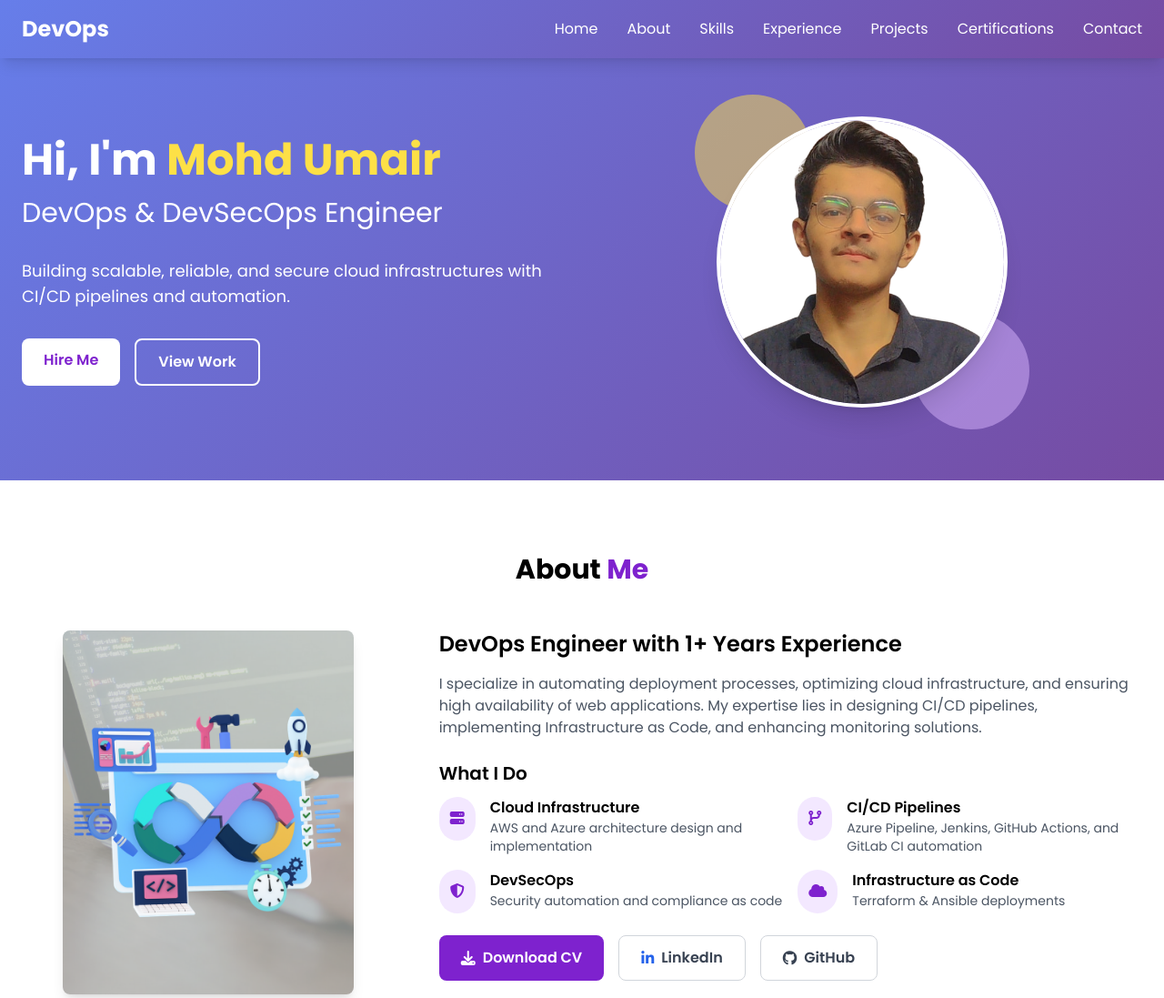
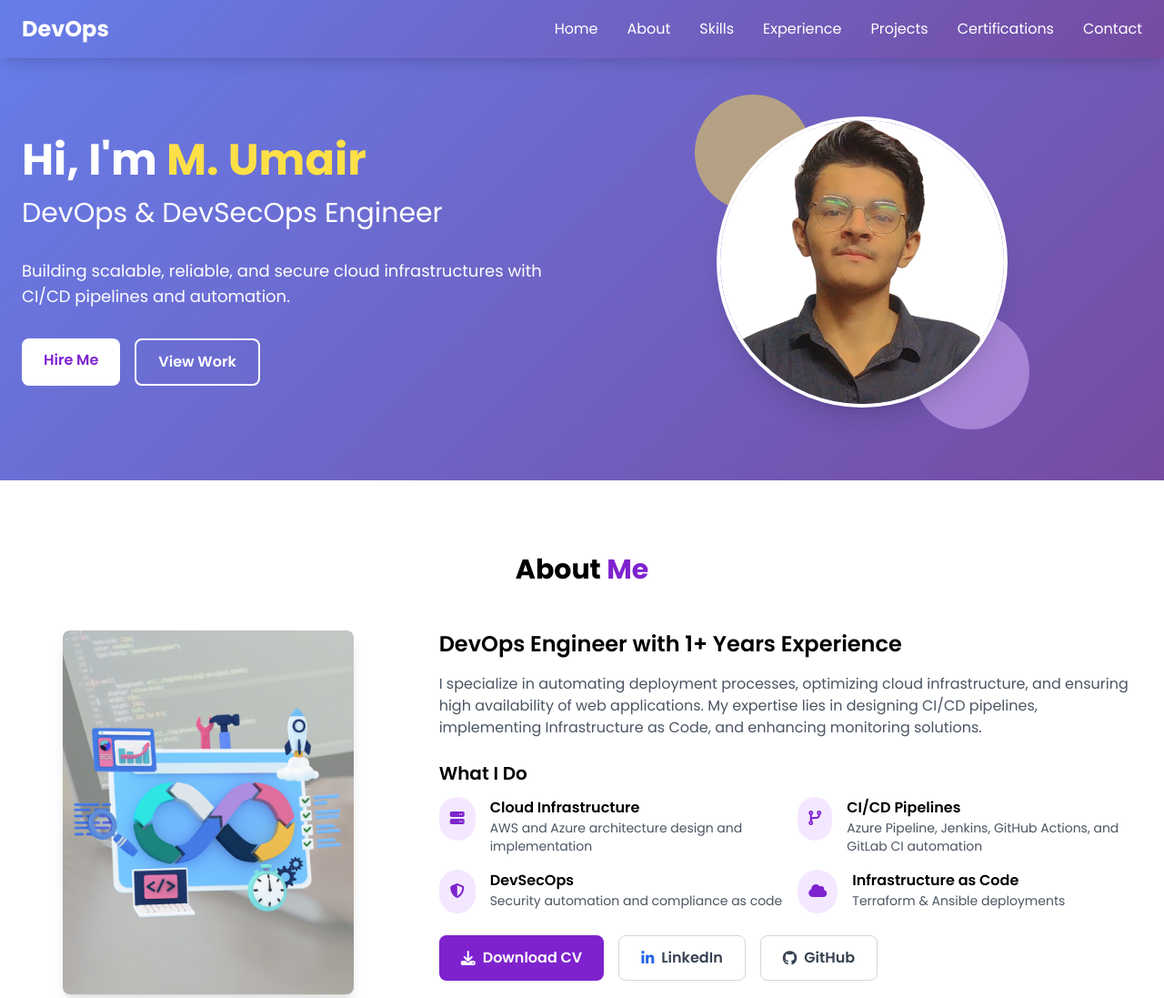
Before and after one commit to Umair-Devops-425/Personal-portfolio, a plain HTML site: page index.html in a window 1280 px wide. Shown: the top 1097 px of the page at 91% size. Drawn offline with nearby package versions, Linux system fonts and the light colour scheme.

Commit message:
adding and completing portfolio

```diff
--- a/index.html
+++ b/index.html
@@ -113,7 +113,7 @@
     <section id="home" class="gradient-bg text-white pt-32 pb-20">
         <div class="container mx-auto px-6 flex flex-col md:flex-row items-center">
             <div class="md:w-1/2 mb-10 md:mb-0">
-                <h1 class="text-4xl md:text-5xl font-bold leading-tight mb-4">Hi, I'm <span class="text-yellow-300">Mohd Umair</span></h1>
+                <h1 class="text-4xl md:text-5xl font-bold leading-tight mb-4">Hi, I'm <span class="text-yellow-300">M. Umair</span></h1>
                 <h2 class="text-2xl md:text-3xl mb-8">DevOps & DevSecOps Engineer</h2>
                 <p class="text-lg mb-8">Building scalable, reliable, and secure cloud infrastructures with CI/CD pipelines and automation.</p>
                 <div class="flex space-x-4">
```
